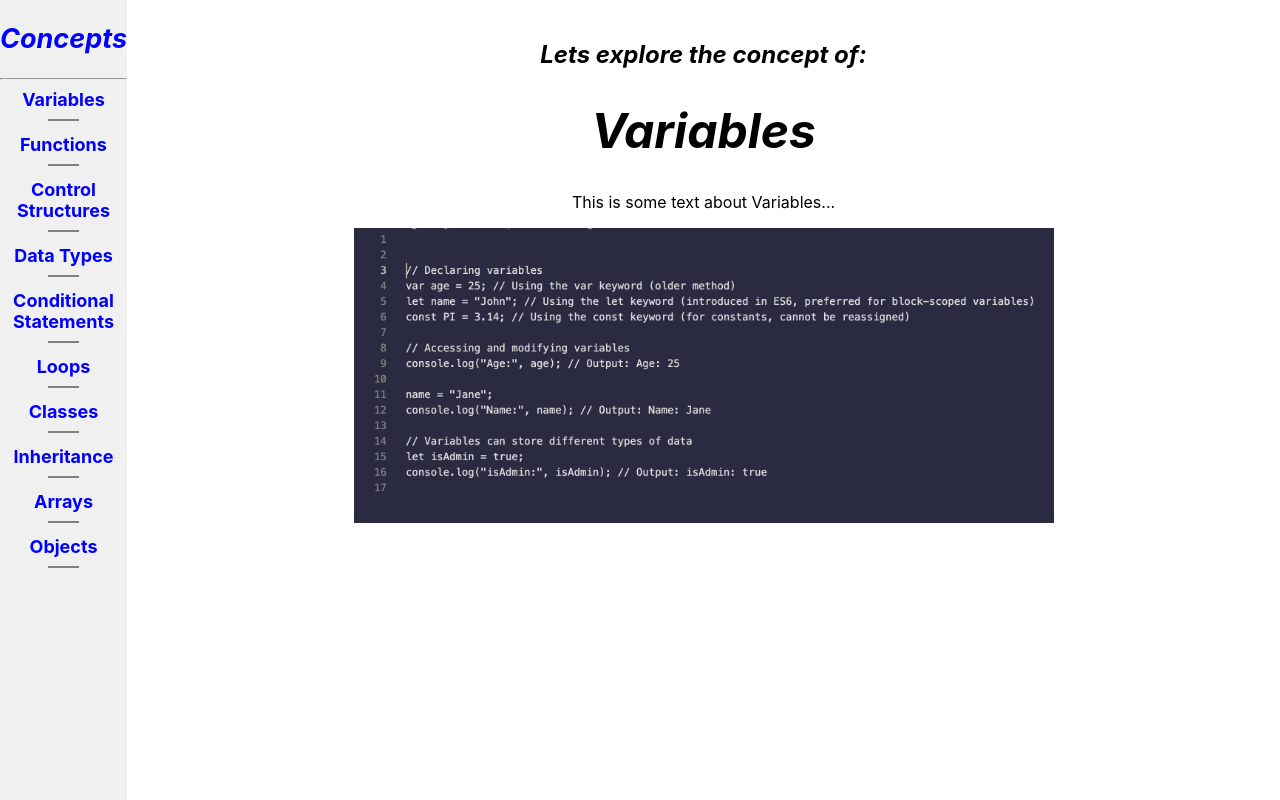
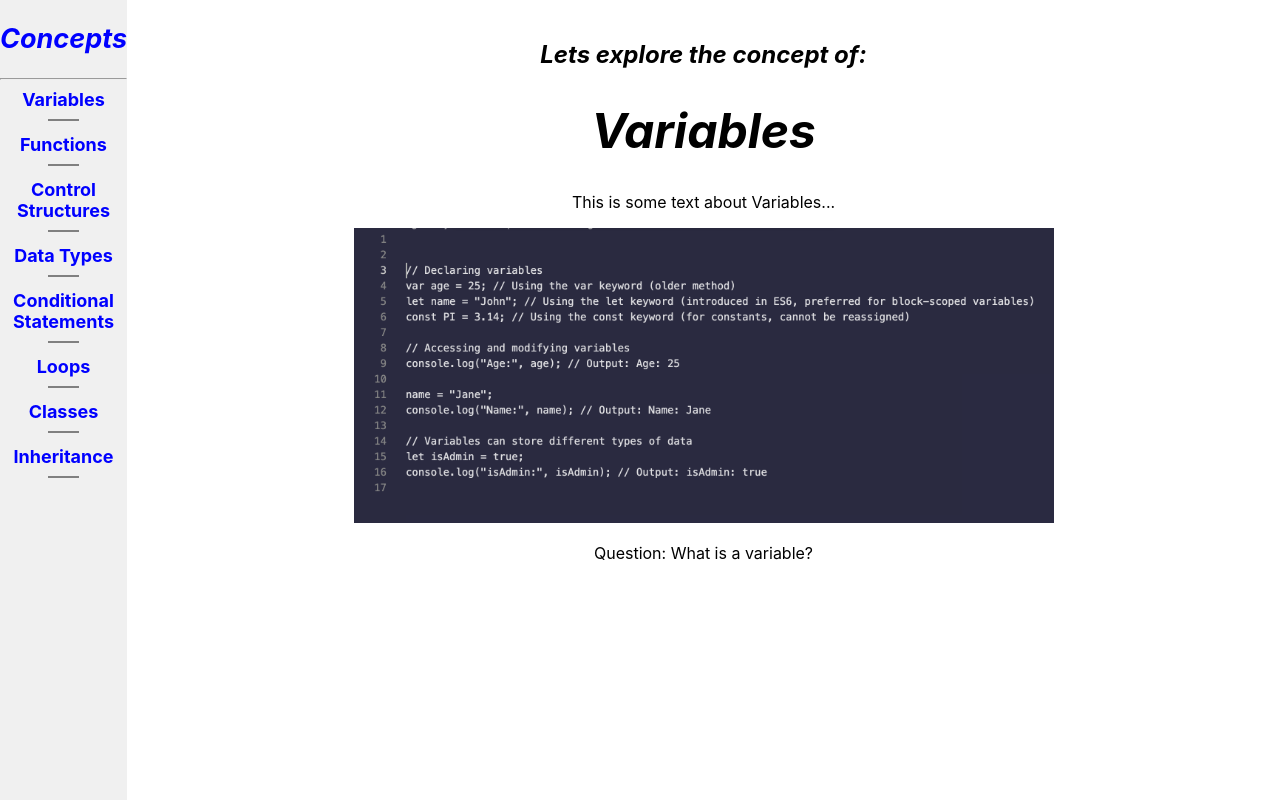
Before and after one commit to Silfr-Coder/244001-Paul-InteractiveGlossary-, a React (Create React App) app in the folder interactiveglossary/: page / in a window 1280 px wide. Built offline with nearby package versions, Linux system fonts and the light colour scheme.

Commit message:
Added images in Topic
Added images to topic object in Topic.js file

```diff
--- a/interactiveglossary/src/App.js
+++ b/interactiveglossary/src/App.js
@@ -1,31 +1,12 @@
 import { useState } from "react";
 import "./Components/InteractiveGlossaryStyles.css";
-import Topics from "./Components/Topics";
-import variablesImage from "./Images/variablesImage.jpeg";
-import functionsImage from "./Images/functionsImage.png";
+import Topic from "./Components/Topic";
+import topicList from "./Components/Topic";
 
 function App() {
-  const [topics, setTopics] = useState([
-    new Topics(
-      "Variables",
-      "This is some text about Variables...",
-      variablesImage
-    ),
-    new Topics("Functions", "This is some text on Functions.", functionsImage),
-    new Topics("Control Structures", "This is some text on Control Structures"),
-    new Topics("Data Types", "Here is some text on Data Types"),
-    new Topics(
-      "Conditional Statements",
-      "Here is some text on Conditional Statements"
-    ),
-    new Topics("Loops", "Here is some text on Loops"),
-    new Topics("Classes", "This is some text about Classes..."),
-    new Topics("Inheritance", "Here's some text on Inheritance..."),
-    new Topics("Arrays", "Here's some text about Arrays"),
-    new Topics("Objects", "This is some text on Objects"),
-  ]);
+  const [topics, setTopics] = useState(topicList);
+  const [currentTopic, setCurrentTopic] = useState(0);
 
-  const [currentTopic, setCurrentTopic] = useState(0);
   const handleTopicClick = (index) => {
     setCurrentTopic(index);
   };
@@ -61,6 +42,8 @@ function App() {
         </h2>
         <p>{topics[currentTopic].topicText}</p>
         <img src={topics[currentTopic].image} width={700} />
+        {/* <img src={variablesImage} width={700} /> */}
+        <p>Question: {topics[currentTopic].question}</p>
       </div>
     </div>
   );
--- /dev/null
+++ b/interactiveglossary/src/Components/Topic.js
@@ -0,0 +1,53 @@
+import variablesImage from "../Images/variablesImage.jpeg";
+import functionsImage from "../Images/functionsImage.png";
+class Topic {
+  constructor(title, topicText, image, question) {
+    this.title = title;
+    this.topicText = topicText;
+    this.image = image;
+    this.question = question;
+  }
+}
+
+const variables = new Topic(
+  "Variables",
+  "This is some text about Variables...",
+  variablesImage,
+  "What is a variable?"
+);
+const functions = new Topic(
+  "Functions",
+  "This is some text on Functions.",
+  functionsImage,
+  "What is a Function?"
+);
+const controlStructures = new Topic(
+  "Control Structures",
+  "This is some text on Control Structures",
+  "What are Control Structures?"
+);
+const dataTypes = new Topic("Data Types", "Here is some text on Data Types");
+const conditionalStatements = new Topic(
+  "Conditional Statements",
+  "Here is some text on Conditional Statements"
+);
+const loops = new Topic("Loops", "Here is some text on Loops");
+const classes = new Topic("Classes", "This is some text about Classes...");
+const inheritance = new Topic(
+  "Inheritance",
+  "Here's some text on Inheritance..."
+);
+const arrays = new Topic("Arrays", "Here's some text about Arrays");
+const objects = new Topic("Objects", "This is some text on Objects");
+
+let topicList = [
+  variables,
+  functions,
+  controlStructures,
+  dataTypes,
+  conditionalStatements,
+  loops,
+  classes,
+  inheritance,
+];
+export default topicList;
--- a/interactiveglossary/src/Components/Topics.js
+++ /dev/null
@@ -1,8 +0,0 @@
-export default class Topics {
-  constructor(title, topicText, image) {
-    // this.id = id;
-    this.title = title;
-    this.topicText = topicText;
-    this.image = image;
-  }
-}
```
